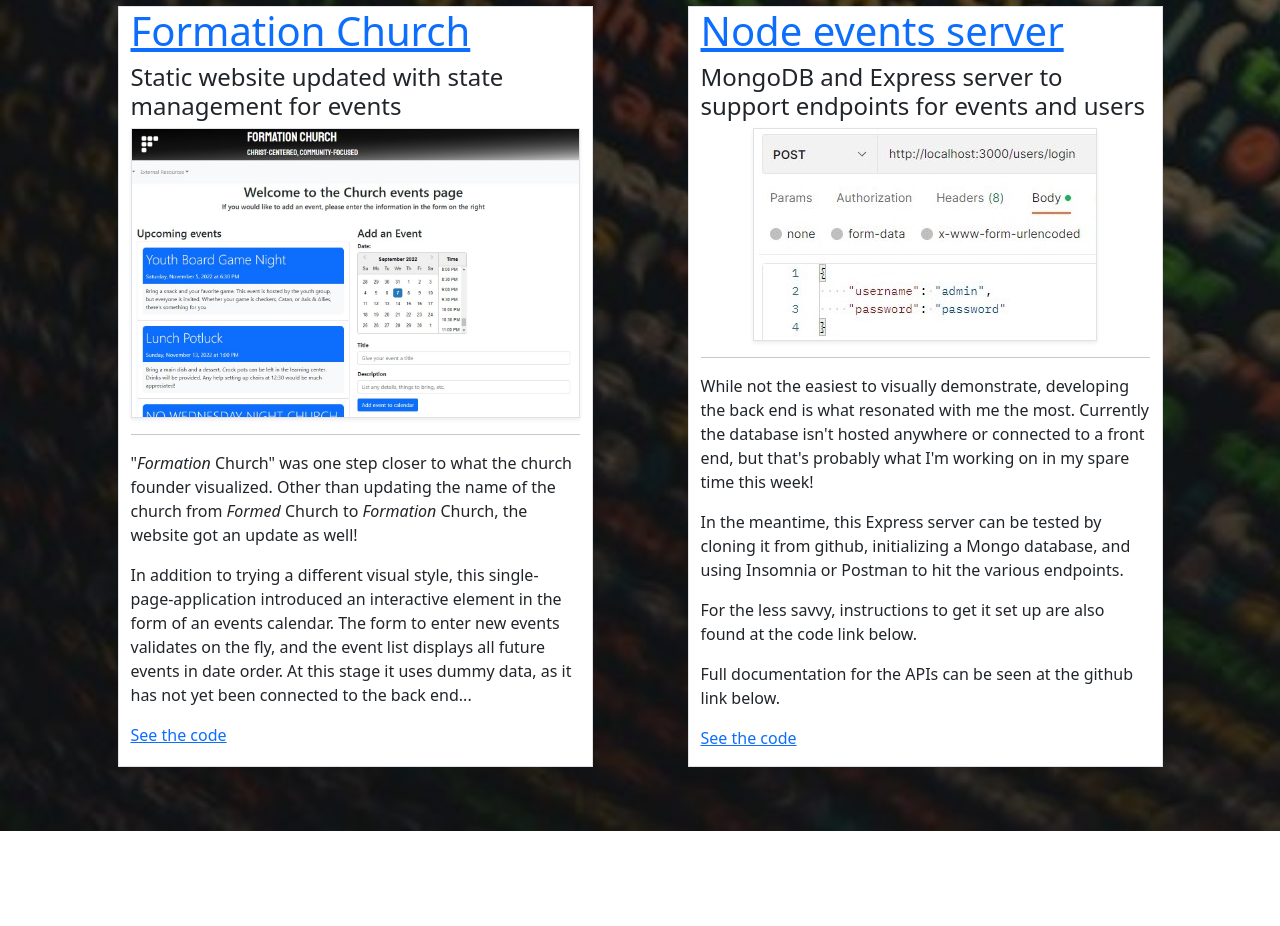
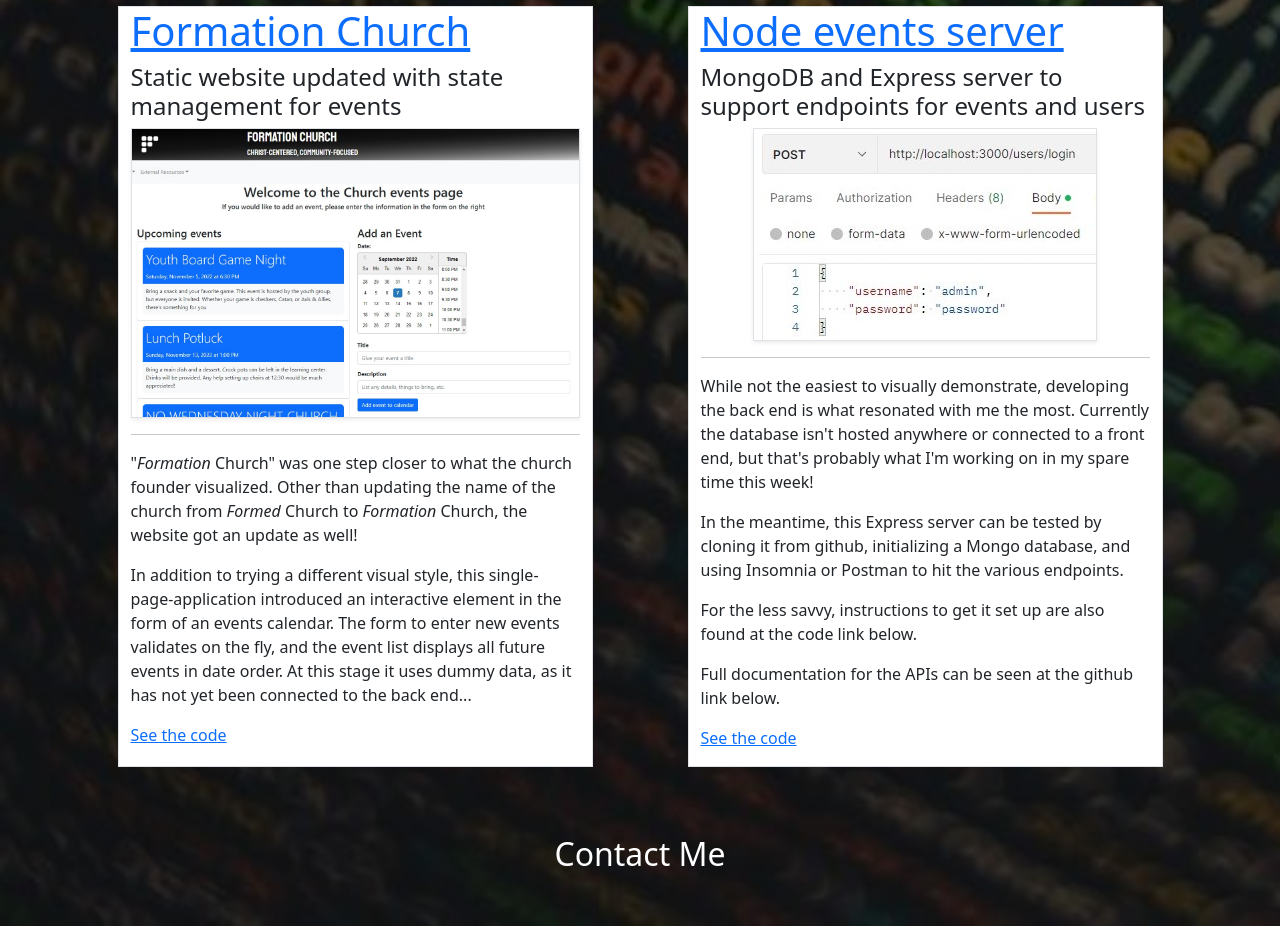
Before and after one commit to drewjtaylor/portfolio, a website: page index.html in a window 1280 px wide. Shown: the part 1415-2341 px from the top of the page. Before the commit the page ends 2246 px from the top, so only its background shows below. Drawn offline with nearby package versions, Linux system fonts and the light colour scheme.

Commit message:
Replaced Contact Me link

```diff
--- a/index.html
+++ b/index.html
@@ -108,6 +108,11 @@
               <p ><a href="https://github.com/drewjtaylor/drews-node-project" target="_blank">See the code</a></p>
         </div>
     </div>
+    <div class="row">
+        <div class="col">
+            <h2 class="text-center my-1 pb-5 text-white"><a class="inherit" href="./contact.html">Contact Me</a></h2>
+        </div>
+    </div>
 </div>
   </body>
 </html>
```
